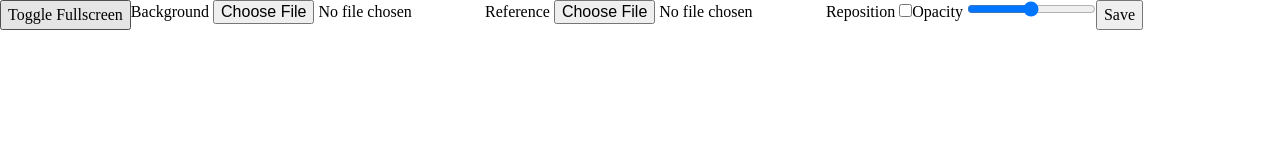
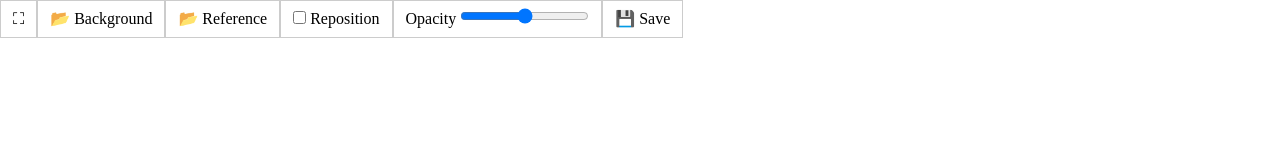
Before and after one commit to MingweiSamuel/doodle-grid, a website built with Parcel: page src/index.html in a window 1280 px wide. Built offline with nearby package versions, Linux system fonts and the light colour scheme.

Commit message:
very basic but decent ui layout

```diff
--- a/src/index.html
+++ b/src/index.html
@@ -18,24 +18,24 @@
     <img id="img-ref" src="data:," />
   </div>
   <div class="control">
-    <button id="button-fs">Toggle Fullscreen</button>
-    <label>
-      Background
+    <button id="button-fs">⛶</button>
+    <label class="file">
+      📂 Background
       <input type="file" name="input-bg" accept="image/*" />
     </label>
-    <label>
-      Reference
+    <label class="file">
+      📂 Reference
       <input type="file" name="input-ref" accept="image/*" />
     </label>
     <label>
+      <input type="checkbox" name="input-repo" />
       Reposition
-      <input type="checkbox" name="input-repo" />
     </label>
     <label>
       Opacity
       <input type="range" name="input-opacity" min="0" max="100" value="50" />
     </label>
-    <button id="button-save">Save</button>
+    <button id="button-save">💾 Save</button>
   </div>
 </body>
 
--- a/src/styles.scss
+++ b/src/styles.scss
@@ -1,16 +1,22 @@
+body {
+    touch-action: none;
+    user-select: none;
+
+    width: 100svw;
+    height: 100svh;
+    // https://stackoverflow.com/a/33168168/2398020
+    overflow: hidden;
+    position: fixed;
+
+    background-color: white;
+    color: black;
+}
+
 @media (prefers-color-scheme: dark) {
     body {
         background-color: #222;
         color: white;
     }
-}
-
-body {
-    width: 100svw;
-    height: 100svh;
-    // https://stackoverflow.com/a/33168168/2398020
-    overflow: hidden;
-    position: fixed;
 }
 
 #gesture-area {
@@ -19,9 +25,6 @@ body {
     height: 100svh;
 
     img {
-        touch-action: none;
-        user-select: none;
-
         position: absolute;
 
         // Always use pixel width.
@@ -44,4 +47,39 @@ body {
     position: absolute;
     display: flex;
     flex-wrap: wrap; // Temp
+    text-align: center;
+
+    &>* {
+        flex-grow: 1;
+    }
+
+    input[type="file"] {
+        display: none;
+    }
+
+    label,
+    button {
+        background-color: rgba(255, 255, 255, 0.5);
+        color: black;
+
+        border: 1px solid #ccc;
+        display: inline-block;
+        padding: 6px 12px;
+        cursor: pointer;
+    }
+
+    label:has(>input[type=checkbox]:checked) {
+        background-color: rgba(127, 127, 127, 0.5);
+    }
 }
+
+@media (prefers-color-scheme: dark) {
+    .control {
+
+        label,
+        button {
+            background-color: rgba(0, 0, 0, 0.5);
+            color: white;
+        }
+    }
+}
```
